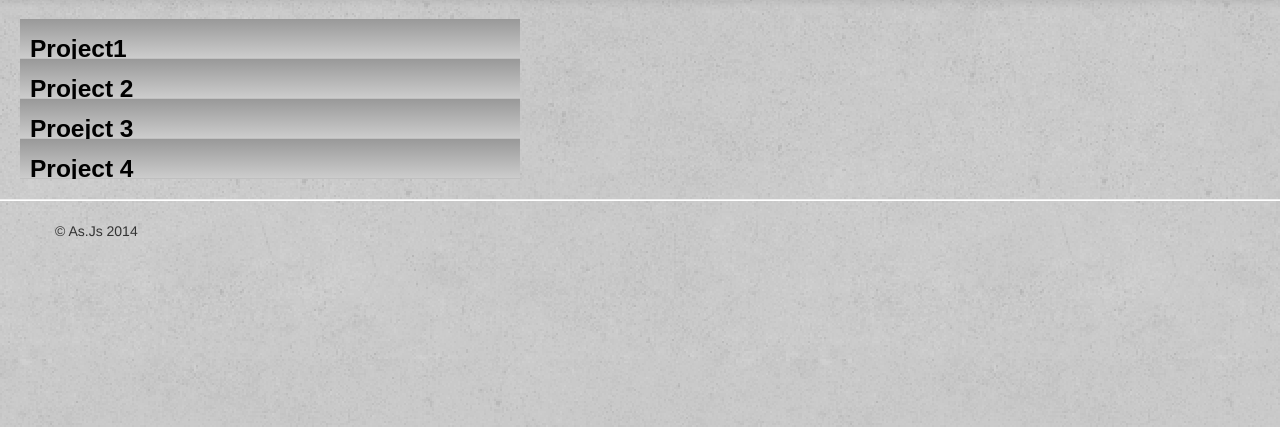
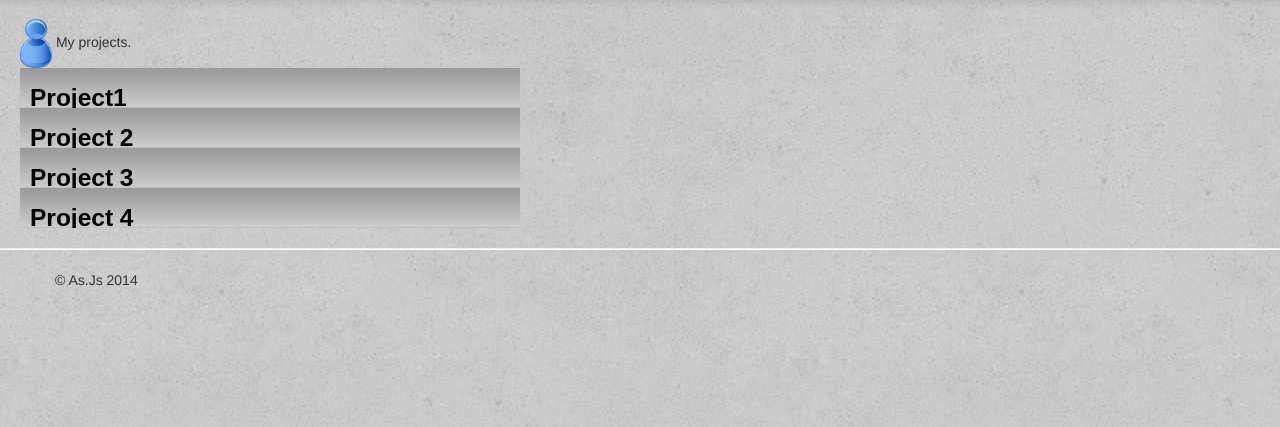
Before and after one commit to spinakr/DIM3_team-as.js, a Django app: page /recap/ in a window 1280 px wide. Shown: the part 41-468 px from the top of the page. Run offline with Django 3.2, Linux system fonts and the light colour scheme; the visitor is signed in with stand-in values (Sample User, id 1); some libraries are stand-ins or nearby versions.

Commit message:
Experimenting with the developer page design

```diff
--- a/static/css/recap.css
+++ b/static/css/recap.css
@@ -31,15 +31,22 @@ li {
 	display: block;
 }
 
+.project-list-header {
+    font-size:14px
 
+
+}
+
+
+
+
+/*Project list with dropdown effect */
 .developer-drop >ul {
     margin: 0;
     padding: 0;
     list-style:none;
     width: 500px;
 }
-
-
 
 .developer-drop >ul>li {
     display:block;
@@ -50,10 +57,7 @@ li {
     height:40px;
     width: 500px;
 
-
-    /* Decorative CSS */
     background-color:silver;
-
 
     /* CSS3 Transition drop down Effect */
     transition: height 0.3s ease-in-out;
@@ -68,7 +72,6 @@ li {
     padding:10px;
     height:19px;
 
-    /* Decorative CSS */
     border-top:#f0f0f0 0px solid;
     font-family: Arial, Helvetica, sans-serif;
     text-decoration:none;
@@ -94,13 +97,10 @@ li {
 
 }
 
-
-
 .developer-drop:hover>ul>li:hover>h3 {
     /* Decorative CSS */
     color:#fff;
     background: #000000;
-
 
     /* CSS3 Gradient Effect */
     background: -moz-linear-gradient( top, #454545, #000000);
--- a/templates/recap/developer.html
+++ b/templates/recap/developer.html
@@ -3,6 +3,10 @@
 {% block body_block %}
 
     <div class="developer-drop">
+        <span class="project-list-header">
+        <img src="/static/img/user-icon.png" width="32" height="49"> My projects.
+        </span>
+
         <ul>
             <li>
                 <h3>Project1</h3>
@@ -13,7 +17,7 @@
                 <div>description 2</div>
             </li>
             <li>
-        <h3>Proejct 3</h3>
+                <h3>Project 3</h3>
                 <div>Description 3.</div>
             </li>
             <li>
```
Also changed, not shown: static/img/user-icon.png (added). Lines whose indentation alone changed are shown as unchanged.
